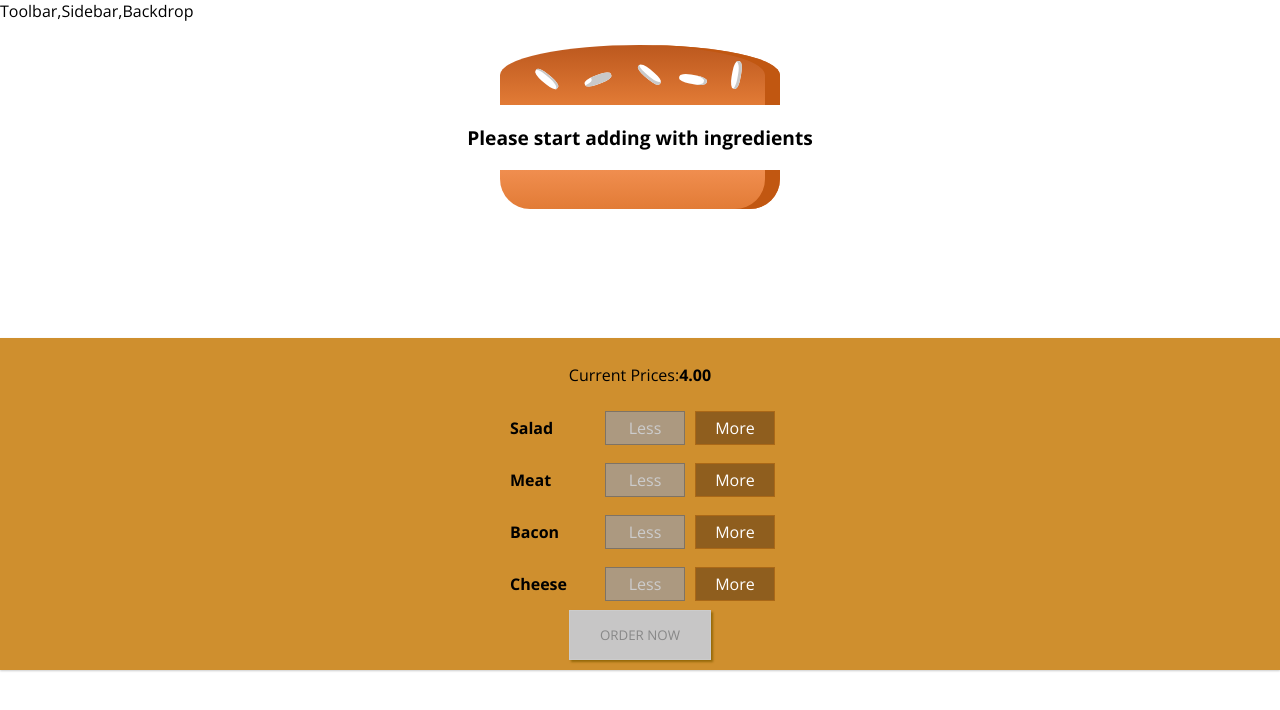
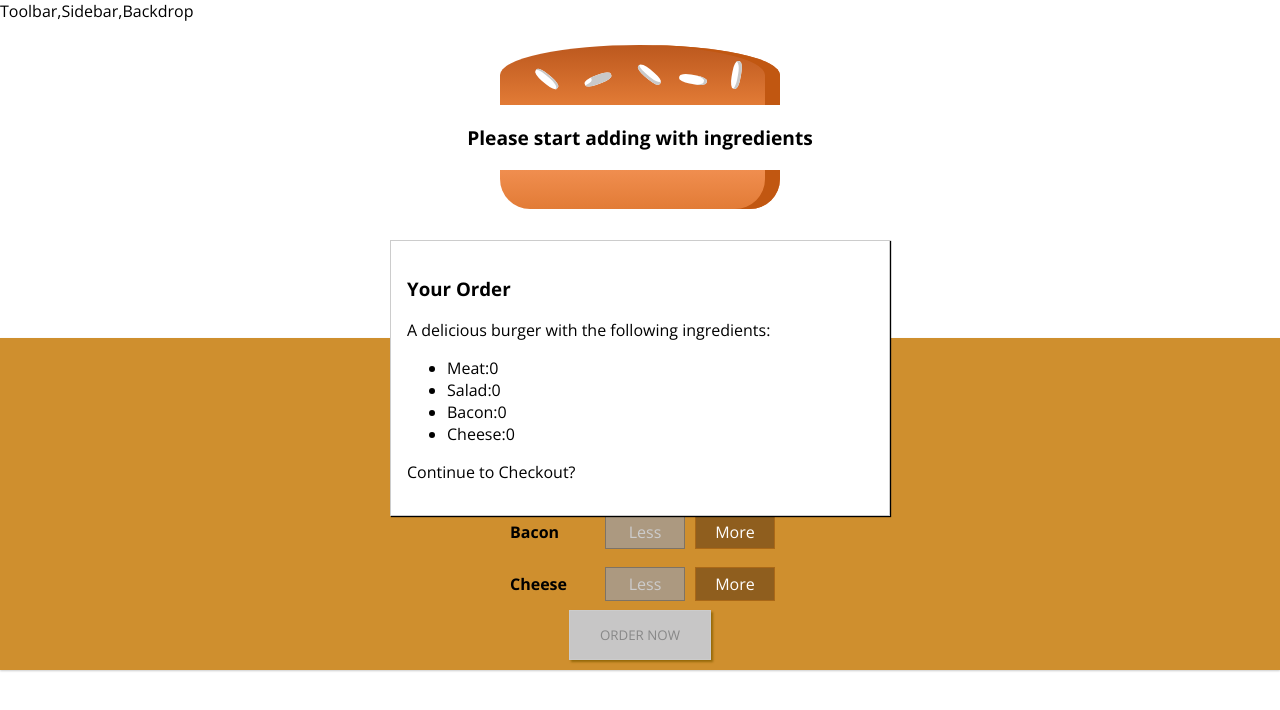
Before and after one commit to aravinthdev/Burger, a React (Create React App) app: page / in a window 1280 px wide. Shown: the top 710 px of the page. Built offline with nearby package versions, Linux system fonts and the light colour scheme.

Commit message:
newly created multiple component & orderSummary display in site

```diff
--- /dev/null
+++ b/src/components/Burger/OrderSummary/OrderSummary.js
@@ -0,0 +1,22 @@
+import React from 'react'
+import Auxs from '../../../hoc/Auxs'
+
+const orderSummary = (props) => {
+    const ingredientSummary = Object.keys(props.ingredients).map(igKey =>(
+        <li key={igKey}>{igKey}:{props.ingredients[igKey]}</li>
+    ))
+    return(
+        <Auxs>
+            <h3>Your Order</h3>
+            <p>A delicious burger with the following ingredients:</p>
+            <ul>
+                {ingredientSummary}
+            </ul>
+            <p>Continue to Checkout?</p>
+        </Auxs>
+    )
+}
+
+
+
+export default orderSummary
--- /dev/null
+++ b/src/components/UI/Modal/Modal.js
@@ -0,0 +1,10 @@
+import React from 'react'
+import classes from './Modal.module.css'
+
+const modal = (props) => (
+    <div className={classes.Modal}>
+        {props.children}
+    </div>
+)
+
+export default modal;
--- /dev/null
+++ b/src/components/UI/Modal/Modal.module.css
@@ -0,0 +1,20 @@
+.Modal {
+    position: fixed;
+    z-index: 500;
+    background-color: white;
+    width: 70%;
+    border: 1px solid #ccc;
+    box-shadow: 1px 1px 1px black;
+    padding: 16px;
+    left: 15%;
+    top: 30%;
+    box-sizing: border-box;
+    transition: all 0.3s ease-out;
+}
+
+@media (min-width:600px) {
+    .Modal {
+        width: 500px;
+        left: calc(50% - 250px);
+    }
+}
--- a/src/container/BurgerBuilder/BurgerBuilder.js
+++ b/src/container/BurgerBuilder/BurgerBuilder.js
@@ -1,7 +1,9 @@
 import React, { Component } from 'react';
 import Auxs from '../../hoc/Auxs';
 import Burger from '../../components/Burger/Burger';
-import BuildControls from '../../components/Burger/BuildControls/BuildControls'
+import BuildControls from '../../components/Burger/BuildControls/BuildControls';
+import Modal from '../../components/UI/Modal/Modal';
+import OrderSummary from '../../components/Burger/OrderSummary/OrderSummary'
 
 const INGREDIENT_PRICES = {
     Salad: 0.6,
@@ -77,6 +79,9 @@
         }
         return (
             <Auxs>
+                <Modal>
+                    <OrderSummary ingredients={this.state.ingredients}/>
+                </Modal>
                 <Burger ingredients={this.state.ingredients} />
                 <BuildControls
                     ingredientAdded={this.addIngredientHandler}
```
Also changed, not shown: src/components/UI/Backdrop/Backdrop.js (added), 1 other file (tests, documents, lock files or other folders).
